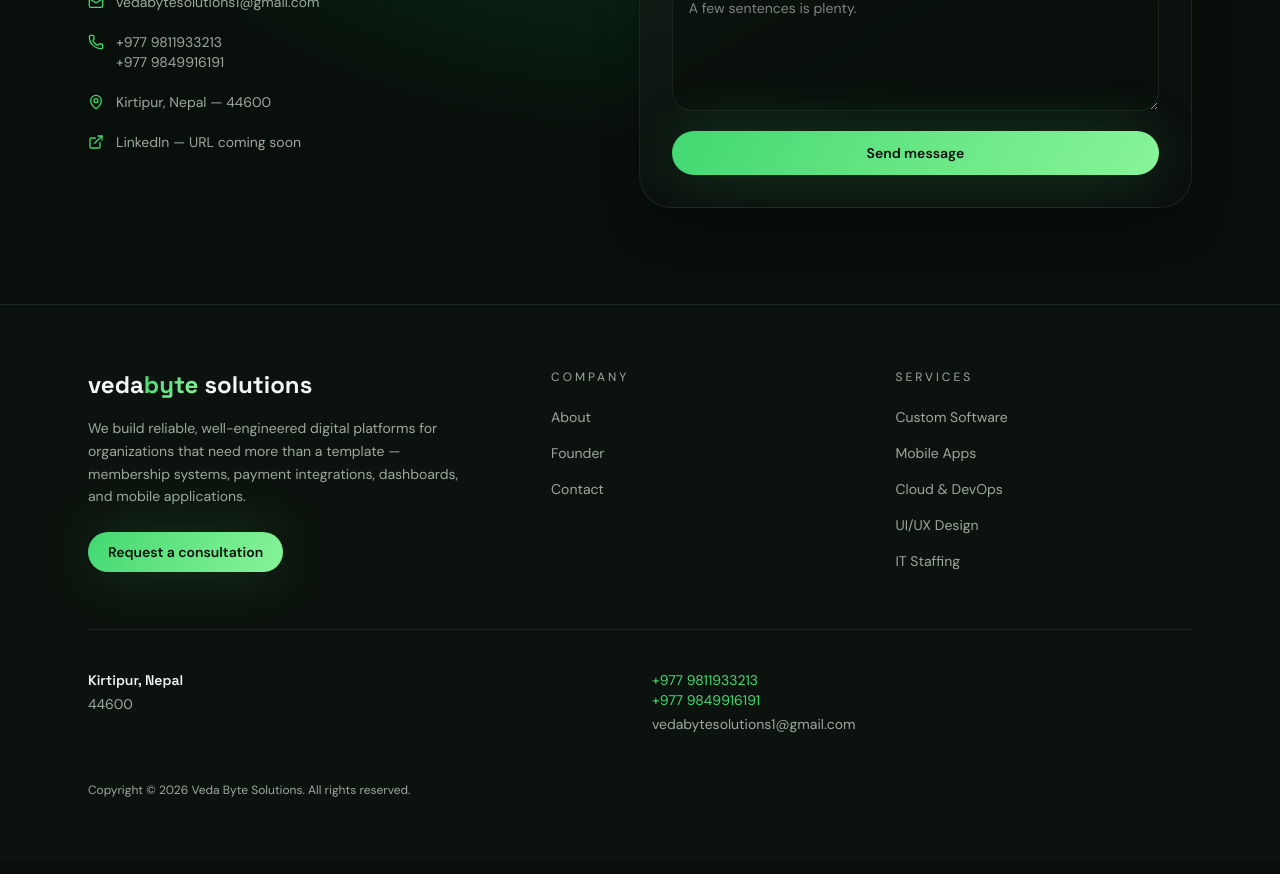
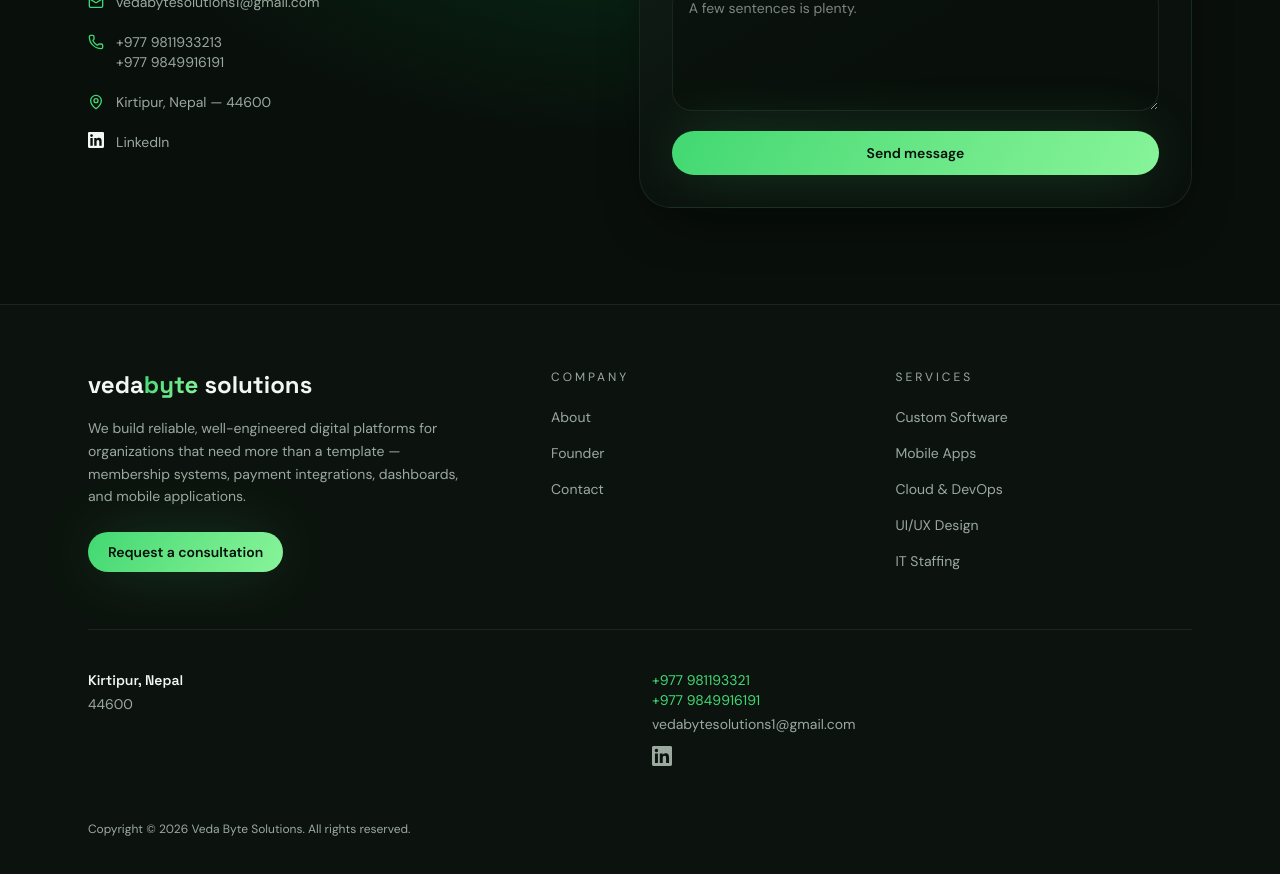
Before and after one commit to anuragbhandari777-gif/vbs, a Next.js app: page /contact in a window 1280 px wide. Shown: the part 440-1314 px from the top of the page. Built offline with nearby package versions, Linux system fonts and the light colour scheme.

Commit message:
Add LinkedIn icon and link to contact page

```diff
--- a/src/app/contact/page.tsx
+++ b/src/app/contact/page.tsx
@@ -1,3 +1,4 @@
+import LinkedInIcon from "@/components/linkedin-icon";
 import type { Metadata } from "next";
 import { SiteHeader } from "@/components/site-header";
 import { SiteFooter } from "@/components/site-footer";
@@ -61,11 +62,16 @@
                     </span>
                   </li>
                   <li className="flex items-start gap-3">
-                    <ExternalLink className="mt-0.5 size-4 shrink-0 text-primary" />
-                    <span className="text-muted-foreground">
-                      LinkedIn — URL coming soon
-                    </span>
-                  </li>
+  <LinkedInIcon size={16} />
+
+   <a href="https://www.linkedin.com/in/vedabyte-solutions-359161425/"
+    target="_blank"
+    rel="noopener noreferrer"
+    className="text-muted-foreground transition-colors hover:text-foreground"
+  >
+    LinkedIn
+  </a>
+</li>
                 </ul>
               </div>
 
--- a/src/components/linkedin-icon.tsx
+++ b/src/components/linkedin-icon.tsx
@@ -0,0 +1,13 @@
+export default function LinkedInIcon({ size = 24, color = "currentColor" }) {
+  return (
+    <svg
+      xmlns="http://www.w3.org/2000/svg"
+      width={size}
+      height={size}
+      viewBox="0 0 24 24"
+      fill={color}
+    >
+      <path d="M20.447 20.452h-3.554v-5.569c0-1.328-.027-3.037-1.852-3.037-1.853 0-2.136 1.445-2.136 2.939v5.667H9.351V9h3.414v1.561h.046c.477-.9 1.637-1.85 3.37-1.85 3.601 0 4.267 2.37 4.267 5.455v6.286zM5.337 7.433c-1.144 0-2.063-.926-2.063-2.065 0-1.138.92-2.063 2.063-2.063 1.14 0 2.064.925 2.064 2.063 0 1.139-.925 2.065-2.064 2.065zm1.782 13.019H3.555V9h3.564v11.452zM22.225 0H1.771C.792 0 0 .774 0 1.729v20.542C0 23.227.792 24 1.771 24h20.451C23.2 24 24 23.227 24 22.271V1.729C24 .774 23.2 0 22.222 0h.003z" />
+    </svg>
+  );
+}
--- a/src/components/site-footer.tsx
+++ b/src/components/site-footer.tsx
@@ -1,4 +1,5 @@
 import Link from "next/link";
+import LinkedInIcon from "./linkedin-icon";
 
 const columns = [
   {
@@ -70,11 +71,20 @@
             <p className="mt-1 text-sm text-muted-foreground">44600</p>
           </div>
           <div>
-            <p className="text-sm text-primary">+977 9811933213</p>
+            <p className="text-sm text-primary">+977 981193321</p>
             <p className="text-sm text-primary">+977 9849916191</p>
             <p className="mt-1 text-sm text-muted-foreground">
               vedabytesolutions1@gmail.com
             </p>
+
+              <a href="https://www.linkedin.com/in/vedabyte-solutions-359161425/"
+              target="_blank"
+              rel="noopener noreferrer"
+              aria-label="LinkedIn"
+              className="mt-3 inline-flex text-muted-foreground transition-colors hover:text-primary"
+            >
+              <LinkedInIcon size={20} />
+            </a>
           </div>
         </div>
 
```
